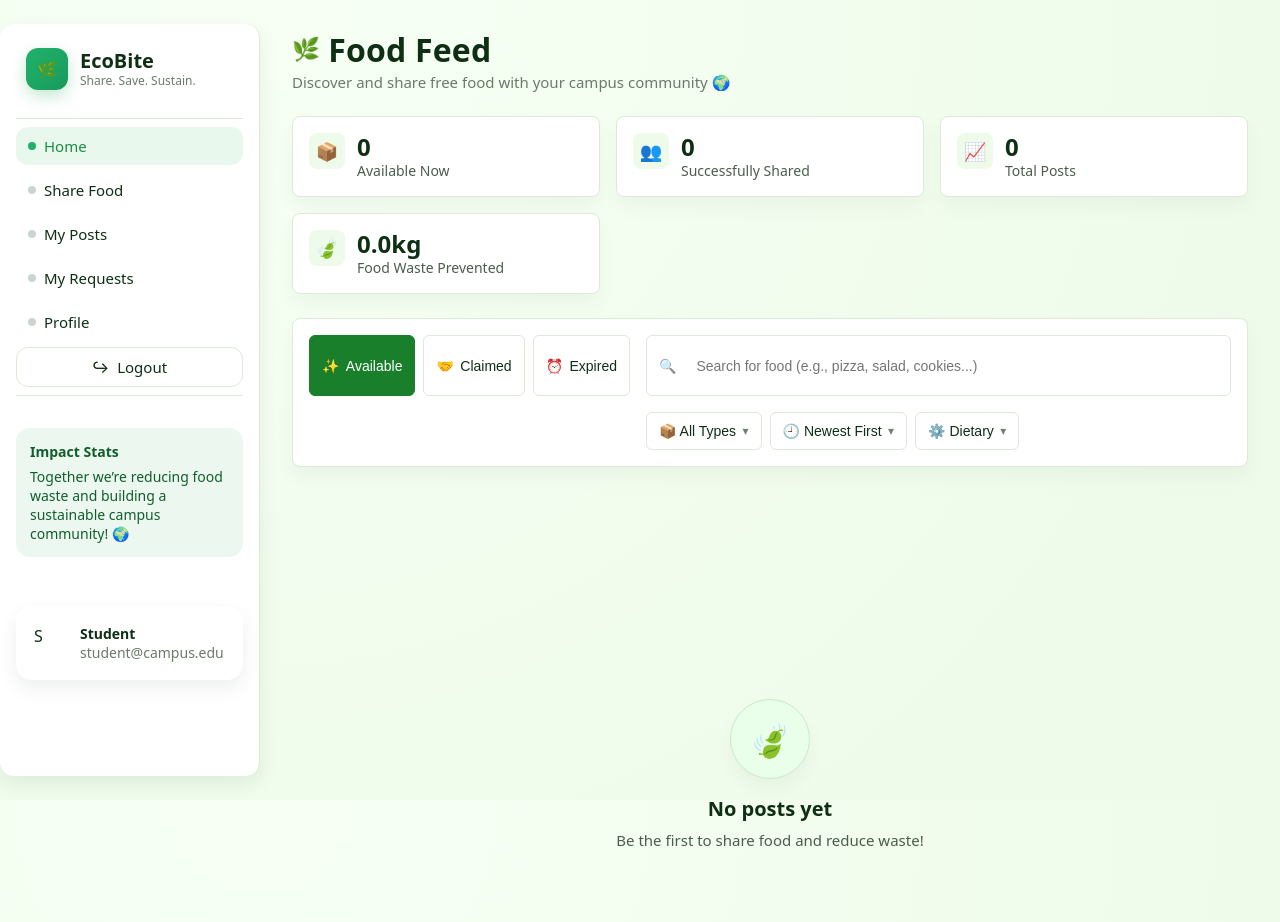
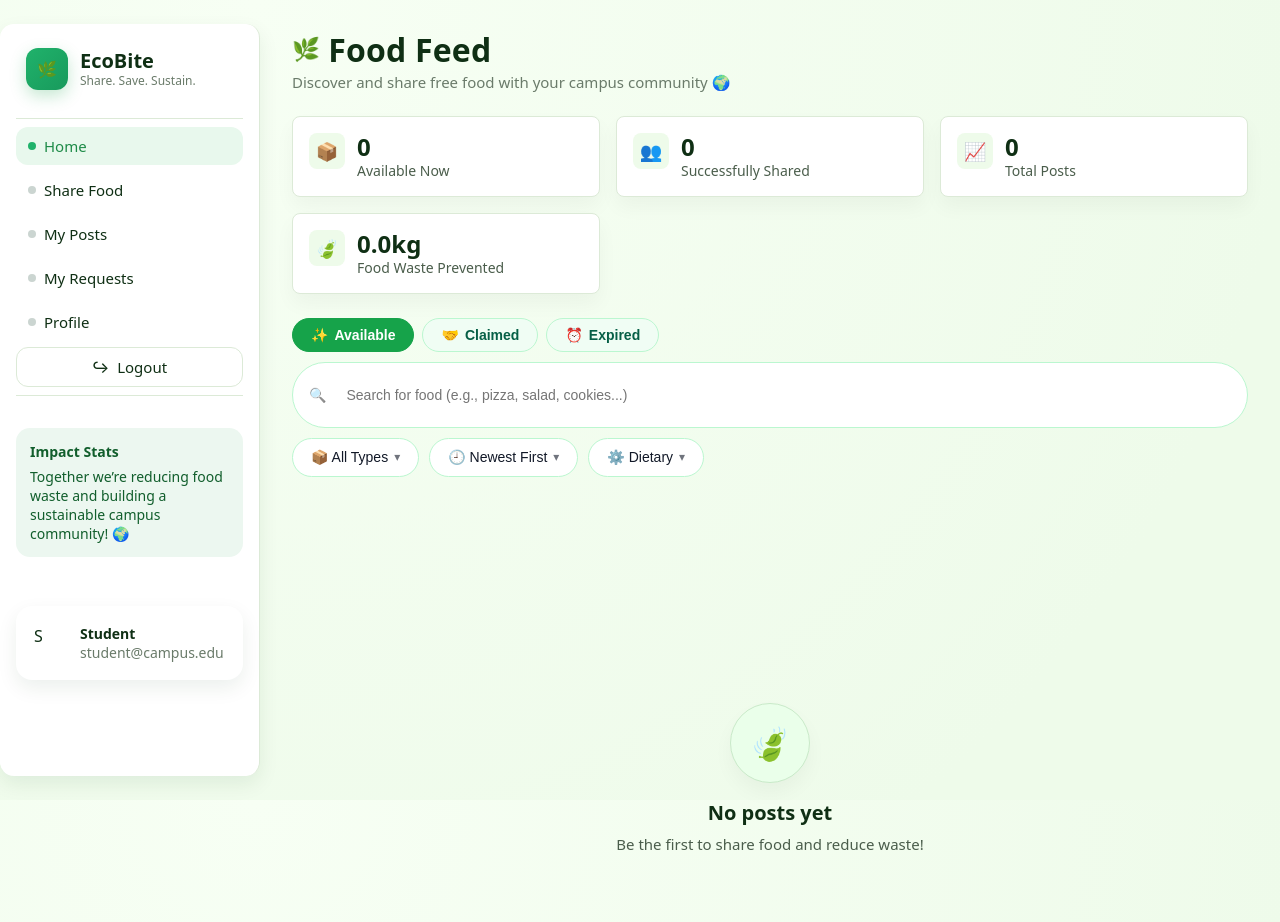
Before and after one commit to kcmadan69/Ecobite_frontend, a plain HTML site: page Our_Ecobite/Front-End/index.html in a window 1280 px wide. Shown: the top 922 px of the page. Drawn offline with Linux system fonts and the light colour scheme.

Commit message:
Updated something

```diff
--- a/Our_Ecobite/CSS/style.css
+++ b/Our_Ecobite/CSS/style.css
@@ -755,7 +755,7 @@ body.landing{
   min-height: 160px;
 }
 
-/* (Each post card will reuse stat-card-ish style from JS later) */
+/* (Each post card will reuse stat-card-ish style from JS later)
 
 /* EMPTY STATE */
 .empty-state {
@@ -970,7 +970,6 @@ main{ padding: 28px 32px 64px; }
   border:1px solid var(--subtle); border-radius: var(--radius);
   box-shadow: var(--shadow); background: var(--panel);
 }
-/* === EcoBite Feed — Base44-like media cards === */
 
 /* 3-column responsive grid */
 .feed-grid{
@@ -1146,3 +1145,108 @@ main{ padding: 28px 32px 64px; }
   .lp-hero{grid-template-columns:1fr; gap:26px; padding:6vh 6vw 8vh}
   .lp-nav{padding:12px 4vw}
 }
+/* Only apply the dashboard background to dashboard pages */
+body.dash-shell {
+  background: radial-gradient(circle at 20% 0%, #f7fff4 0%, #eefbea 80%);
+  color: var(--text-main);
+}
+/* =====================================================
+   EcoBite — Food Feed filter bar polish (Home page)
+   Makes the tabs + search + filter chips match the new UI
+   ===================================================== */
+
+/* Make the container invisible + stacked vertically */
+.filter-block{
+  background: transparent;
+  border: 0;
+  box-shadow: none;
+  padding: 0;
+  margin: 16px 0 18px;
+  display: flex;
+  flex-direction: column;
+  gap: 10px;
+}
+
+/* --------- Tabs: Available / Claimed / Expired --------- */
+.scope-tabs{
+  display: flex;
+  flex-wrap: wrap;
+  gap: 8px;
+}
+
+.scope-tab{
+  display: inline-flex;
+  align-items: center;
+  gap: 6px;
+  padding: 8px 18px;
+  border-radius: 999px;
+  border: 1px solid #bbf7d0;          /* soft green ring */
+  background: #f0fdf4;                 /* pale green fill */
+  font-size: 14px;
+  font-weight: 600;
+  color: #065f46;                       /* dark green text */
+  cursor: pointer;
+}
+
+.scope-tab.is-active{
+  background: #16a34a;                 /* solid green pill */
+  border-color: #16a34a;
+  color: #ffffff;
+}
+
+/* --------- Search bar row --------- */
+.feed-search-wrap{
+  display: flex;
+  align-items: center;
+  border-radius: 999px;
+  border: 1px solid #bbf7d0;
+  background: #ffffff;
+  padding: 12px 16px;
+  font-size: 14px;
+  box-shadow: none;
+}
+
+.search-ico{
+  margin-right: 8px;
+  font-size: 14px;
+  opacity: 0.7;
+}
+
+.feed-search{
+  border: 0;
+  outline: 0;
+  flex: 1;
+  font-size: 14px;
+  color: #0f172a;
+  background: transparent;
+}
+
+/* --------- Filter buttons row (All Types / Newest / Dietary) --------- */
+.filter-row{
+  display: flex;
+  flex-wrap: wrap;
+  gap: 10px;
+}
+
+.dropdownish .dropdown-btn{
+  display: inline-flex;
+  align-items: center;
+  gap: 6px;
+  padding: 10px 18px;
+  border-radius: 999px;
+  border: 1px solid #bbf7d0;
+  background: #ffffff;
+  font-size: 14px;
+  font-weight: 500;
+  color: #111827;
+  cursor: pointer;
+}
+
+.dropdownish .dropdown-btn:hover{
+  background: #f0fdf4;
+}
+
+.dd-caret{
+  font-size: 12px;
+  opacity: 0.6;
+}
```
Also changed, not shown: Our_Ecobite/Front-End/claims.html (+2 -0 lines), Our_Ecobite/Front-End/create.html (+17 -13 lines), Our_Ecobite/Front-End/myposts.html (+19 -10 lines), Our_Ecobite/Front-End/profile.html (+10 -6 lines), Our_Ecobite/Front-End/requests.html (+18 -10 lines).
